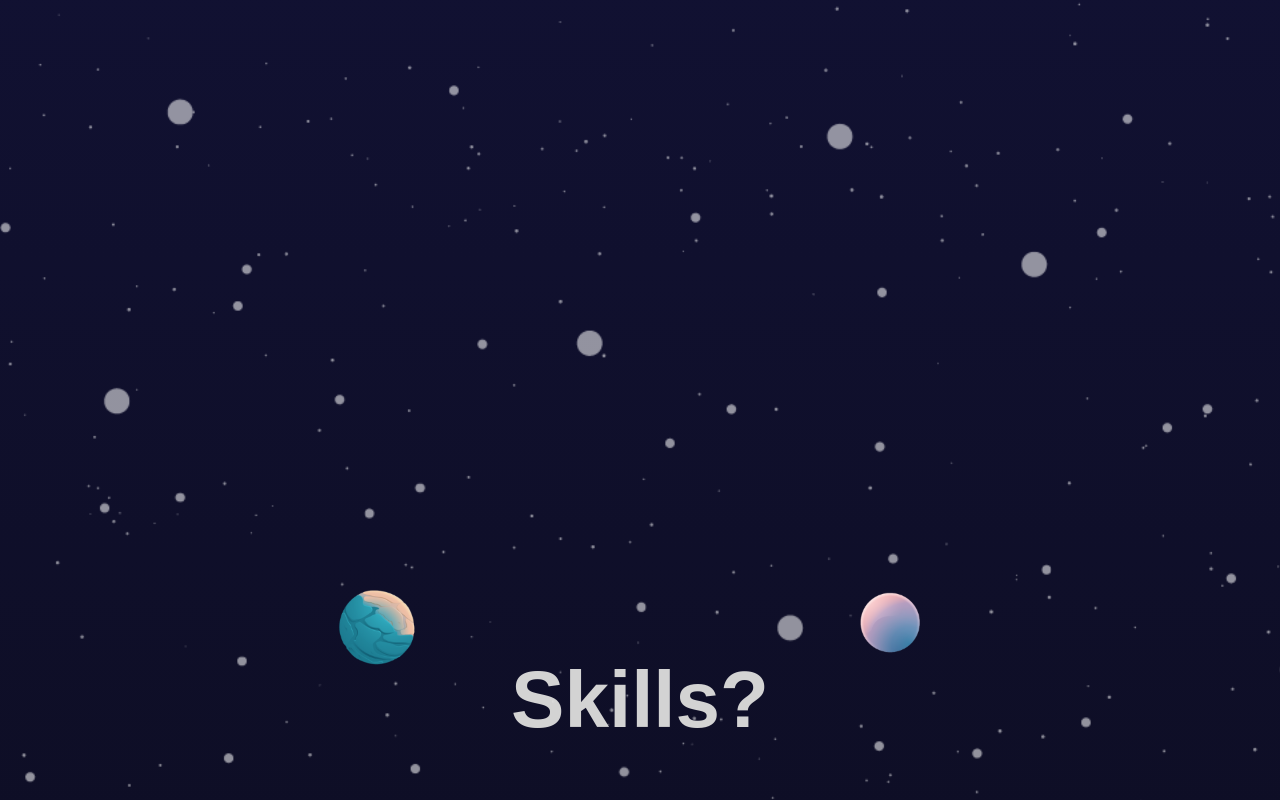
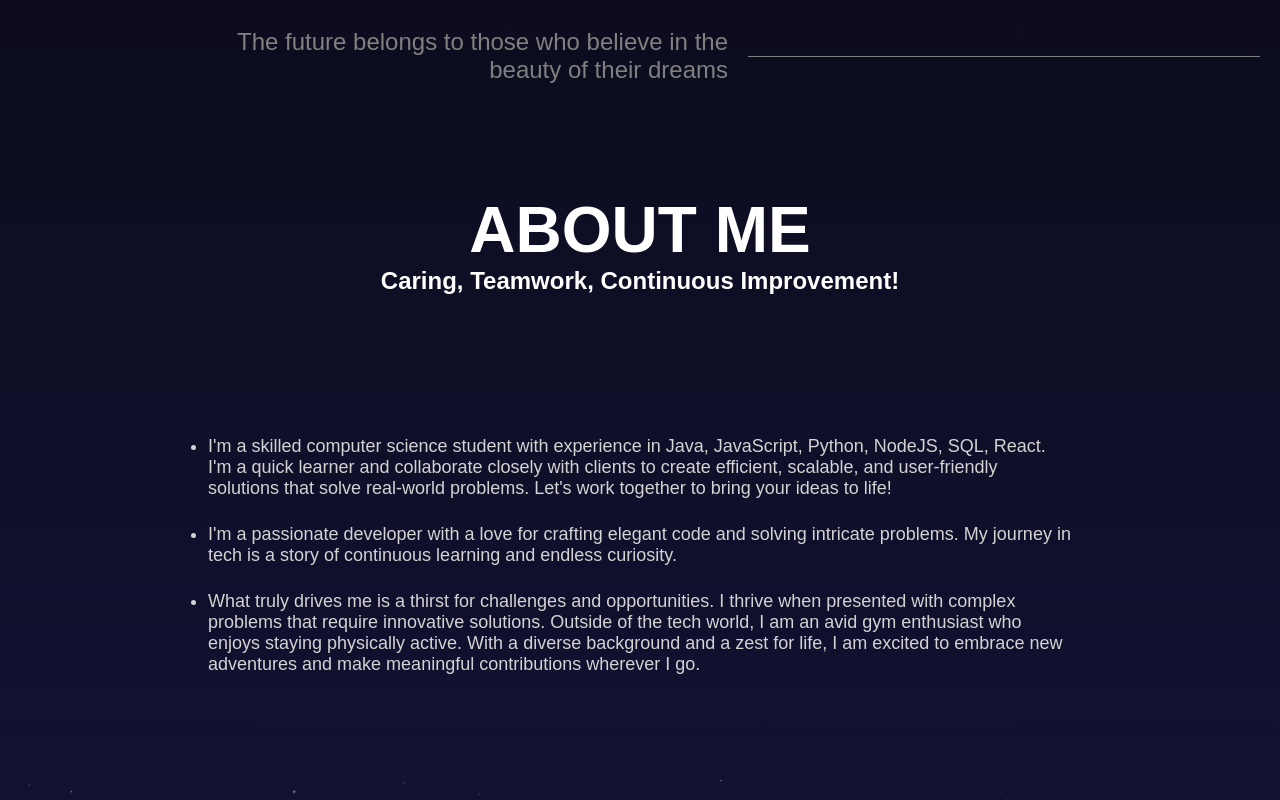
Before and after one commit to devangdonda/portfolio3, a React (Create React App) app: page / in a window 1280 px wide. Shown: the part 820-1620 px from the top of the page. Built offline with nearby package versions, Linux system fonts and the light colour scheme.

Commit message:
about added

```diff
--- a/package.json
+++ b/package.json
@@ -10,7 +10,7 @@
     "@testing-library/user-event": "^13.5.0",
     "framer-motion": "^10.16.4",
     "react": "^18.2.0",
-    "react-dom": "^18.2.0",
+    "react-dom": "^18.0.0",
     "react-scripts": "5.0.1",
     "sass": "^1.68.0",
     "web-vitals": "^2.1.4"
--- a/src/App.js
+++ b/src/App.js
@@ -7,6 +7,7 @@ import Navbar from "./components/navbar/Navbar";
 import Parallax from "./components/parallax/Parallax";
 import Portfolio from "./components/portfolio/Portfolio";
 import Services from "./components/services/Services";
+import About from './components/about/About';
 
 const App = () => {
   useEffect(() => {
@@ -25,10 +26,14 @@ const App = () => {
 
   return (
     <div>
+
       <Cursor />
       <section id="homepage">
         <Navbar />
         <Hero />
+      </section>
+      <section id="about">
+        <About />
       </section>
       <section id="skills">
         <Parallax type="services" />
--- a/src/app.scss
+++ b/src/app.scss
@@ -31,7 +31,7 @@ section {
 }
 
 #projects, #skills {
-  height: 180vh;
+  height: 150vh;
 }
 
 
--- /dev/null
+++ b/src/components/about/About.js
@@ -0,0 +1,133 @@
+import { useRef } from "react";
+import "./about.scss";
+import { motion, useInView } from "framer-motion";
+import people from "../../images/people.webp";
+import sql from "../../images/skills/sql.png";
+import js from "../../images/skills/js.png";
+import html from "../../images/skills/html.png";
+import css from "../../images/skills/css.png";
+import python from "../../images/skills/python.png";
+import mui from "../../images/skills/mui.png";
+import java from "../../images/skills/java.png";
+import git from "../../images/skills/git.png";
+import reactIcon from "../../images/skills/react.png";
+import node from "../../images/skills/node.png";
+import firebase from "../../images/skills/firebase.png";
+
+const variants = {
+  initial: {
+    x: window.screen.width >= 500 ? -500 : -10,
+    y: window.screen.width >= 500 ? 100 : 10,
+    opacity: 0,
+    staggeredChildren: 1.5,
+  },
+  animate: {
+    x: 0,
+    opacity: 1,
+    y: 0,
+    transition: {
+      duration: 1,
+    },
+  },
+};
+
+const About = () => {
+  const ref = useRef();
+
+  const isInView = useInView(ref, { margin: "-100px" });
+
+  return (
+    <motion.div
+      className="services"
+      variants={variants}
+      initial="initial"
+      whileInView="animate"
+      ref={ref}
+    >
+      <motion.div className="textContainer" variants={variants}>
+        <p>
+        The future belongs to those who believe in the
+          <br /> beauty of their dreams
+        </p>
+        <hr />
+      </motion.div>
+      <motion.div className="titleContainer-about" variants={variants}>
+        <div className="title-about">
+          <div>
+            <h1>
+              <motion.b
+                whileHover={{ color: "orange" }}
+                style={{ color: "white" }}
+              >
+                ABOUT
+              </motion.b>{" "}
+              <motion.b
+                whileHover={{ color: "orange" }}
+                style={{ color: "white" }}
+              >
+                ME
+              </motion.b>
+            </h1>
+          </div>
+          <div>
+            <h2>
+              <motion.b
+                whileHover={{ color: "orange" }}
+                style={{ color: "white" }}
+              >
+                Caring,
+              </motion.b>
+              <motion.b
+                whileHover={{ color: "blue" }}
+                style={{ color: "white" }}
+              >
+                {" "}
+                Teamwork,
+              </motion.b>
+              <motion.b
+                whileHover={{ color: "green" }}
+                style={{ color: "white" }}
+              >
+                {" "}
+                Continuous Improvement!
+              </motion.b>
+            </h2>
+          </div>
+        </div>
+      </motion.div>
+      <motion.div className="listContainer" variants={variants}>
+        <motion.div
+          className="box"
+          variants={variants}
+          initial="initial"
+          whileInView="animate"
+        >
+          <motion.ul>
+            <motion.li className="details" variants={variants}>
+              I'm a skilled computer science student with experience in Java,
+              JavaScript, Python, NodeJS, SQL, React. I'm a quick learner and
+              collaborate closely with clients to create efficient, scalable,
+              and user-friendly solutions that solve real-world problems. Let's
+              work together to bring your ideas to life!
+            </motion.li>
+            <motion.li className="details" variants={variants}>
+              I'm a passionate developer with a love for crafting elegant code
+              and solving intricate problems. My journey in tech is a story of
+              continuous learning and endless curiosity.
+            </motion.li>
+            <motion.li className="details" variants={variants}>
+              What truly drives me is a thirst for challenges and opportunities.
+              I thrive when presented with complex problems that require
+              innovative solutions. Outside of the tech world, I am an avid gym
+              enthusiast who enjoys staying physically active. With a diverse
+              background and a zest for life, I am excited to embrace new
+              adventures and make meaningful contributions wherever I go.
+            </motion.li>
+          </motion.ul>
+        </motion.div>
+      </motion.div>
+    </motion.div>
+  );
+};
+
+export default About;
--- /dev/null
+++ b/src/components/about/about.scss
@@ -0,0 +1,143 @@
+@import "../../app.scss";
+
+.services {
+  background: linear-gradient(180deg, #0c0c1d, #111132);
+  height: 100%;
+  display: flex;
+  flex-direction: column;
+  justify-content: space-between;
+  overflow-y: hidden;
+
+  .textContainer {
+    flex: 1;
+    align-self: flex-end;
+    display: flex;
+    align-items: center;
+    gap: 20px;
+    padding: 20px;
+
+    @include mobile {
+      padding-top: 30px;
+      padding-bottom: 0;
+      align-self: center;
+      text-align: center;
+      flex-direction: column;
+    }
+
+    p {
+      font-weight: 200;
+      font-size: 1.5em;
+      color: gray;
+      text-align: right;
+    }
+
+    hr {
+      width: calc(40vw);
+      border: none;
+      border-top: 0.5px solid gray;
+
+      @include mobile {
+        width: 75vw;
+      }
+    }
+  }
+  .titleContainer-about {
+    width: auto;
+    flex: 2;
+    display: flex;
+    flex-wrap: wrap;
+    flex-direction: column;
+    align-items: center;
+    justify-content: center;
+
+    @include mobile {
+      width: 100%;
+    }
+
+    .title-about {
+      display: flex;
+      flex-wrap: wrap;
+      flex-direction: column;
+      align-items: center;
+      justify-content: center;
+
+      @include mobile {
+        flex-direction: column;
+        text-align: center;
+        gap: 20px;
+      }
+
+      img {
+        width: 13em;
+        height: 6em;
+        border-radius: 50px;
+        object-fit: cover;
+
+        @include mobile {
+          width: 200px;
+          height: 60px;
+        }
+      }
+
+      h1 {
+        font-size: 4em;
+        font-weight: 100;
+
+        @include mobile {
+          font-size: 36px;
+        }
+      }
+    }
+  }
+  .listContainer {
+    flex: 2;
+    position: relative;
+    display: flex;
+    width: 80%;
+    max-width: 1366px;
+    margin: auto;
+    padding: 30px;
+
+    @include mobile {
+      flex-direction: column;
+      width: 100%;
+    }
+
+    .box {
+      width: 100%;
+      padding: 50px;
+      display: flex;
+      flex-wrap: wrap;
+      justify-content: space-around;
+
+      .details {
+        margin-bottom: 25px;
+        font-size: large;
+
+        li {
+          letter-spacing: 1.5px;
+          line-height: 1.8;
+        }
+      }
+
+      img {
+        width: 70px;
+        height: 70px;
+        margin: 0px 30px 30px 30px;
+        @include mobile {
+          width: 40px;
+          height: 40px;
+          margin: 0px 20px 0px 20px;
+        }
+      }
+      @include mobile {
+        justify-content: space-around;
+        flex-wrap: wrap;
+        border: none;
+        align-items: center;
+        gap: 20px;
+        padding: 10px;
+      }
+    }
+  }
+}
--- a/src/components/parallax/Parallax.js
+++ b/src/components/parallax/Parallax.js
@@ -4,7 +4,24 @@ import { motion, useScroll, useTransform } from "framer-motion";
 import planets from "../../images/planets.png";
 import sun from "../../images/sun.png";
 import stars from "../../images/stars.png";
-import mountains from '../../images/mountains.png';
+import mountains from "../../images/mountains.png";
+import scroll from "../../images/scroll.png";
+
+const arrowVariants = {
+  initial: {
+    y: 5
+  },
+  arrowButton: {
+    y: -10,
+    transition: {
+      type: "spring",
+      stiffness: 260,
+      damping: 20,
+      repeat: Infinity, // Repeat the animation indefinitely
+      repeatType: "repeat",
+    },
+  },
+};
 
 const Parallax = ({ type }) => {
   const ref = useRef();
@@ -14,7 +31,7 @@ const Parallax = ({ type }) => {
     offset: ["start start", "end start"],
   });
 
-  const yText = useTransform(scrollYProgress, [0, 1], ["0%", "550%"]);
+  const yText = useTransform(scrollYProgress, [0, 1], ["-100%", "450%"]);
   const yP = useTransform(scrollYProgress, [0, 1], ["0%", "130%"]);
   const yBg = useTransform(scrollYProgress, [0, 1], ["0%", "30%"]);
 
@@ -30,10 +47,18 @@ const Parallax = ({ type }) => {
       }}
     >
       <motion.h1 style={{ y: yText }}>
-        {type === "services" ? "Skills?" : "Projects?"}
+        {type === "services" ? "Skills?" : "Projects?"}{" "}
+        <motion.img
+          className="arrow"
+          variants={arrowVariants}
+          animate="arrowButton"
+          src={scroll}
+          alt=""
+        />
       </motion.h1>
+
       {/* <motion.div className="mountains"></motion.div> */}
-      <motion.img src={mountains} alt="" className="mountains"/>
+      <motion.img src={mountains} alt="" className="mountains" />
       {/* <motion.div
         className="planets"
         style={{
--- a/src/components/parallax/parallax.scss
+++ b/src/components/parallax/parallax.scss
@@ -16,6 +16,10 @@
       font-size: 5em;
       text-align: center;
     }
+  }
+
+  .arrow {
+    width: 60px;
   }
 
   .mountains {
--- a/src/components/portfolio/portfolio.scss
+++ b/src/components/portfolio/portfolio.scss
@@ -75,6 +75,7 @@
         display: flex;
         flex-direction: column;
         gap: 20px;
+        letter-spacing: 1.5px;
 
         @include mobile {
           gap: 10px;
--- a/src/components/sidebar/links/Links.js
+++ b/src/components/sidebar/links/Links.js
@@ -27,10 +27,10 @@ const itemVariants = {
 const Links = ({ setOpen }) => {
   const items = [
     { name: "Homepage", link: "homepage" },
+    { name: "About Me", link: "about" },
     { name: "Skills", link: "skills" },
     { name: "Projects", link: "projects" },
     { name: "Contact", link: "contact" },
-    { name: "About", link: "About" },
   ];
 
   return (
```
Also changed, not shown: 1 other file (tests, documents, lock files or other folders).
